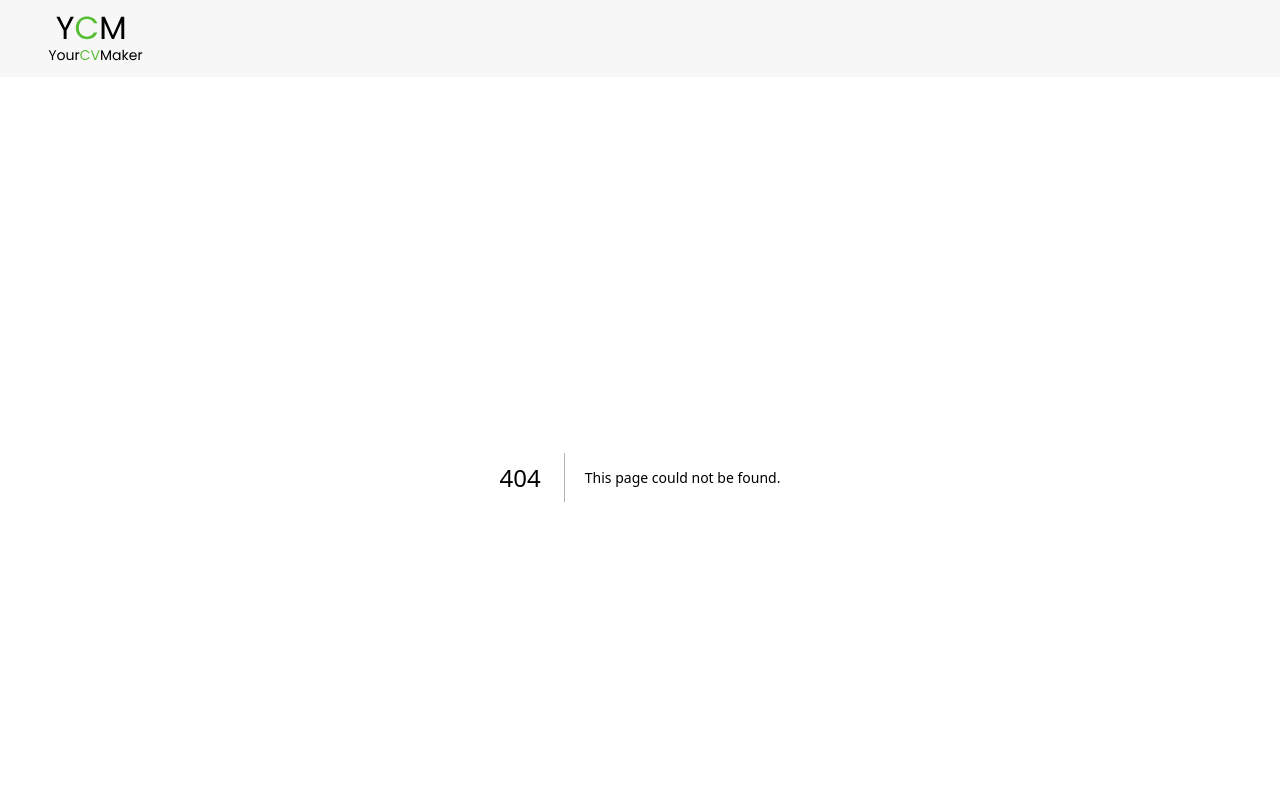
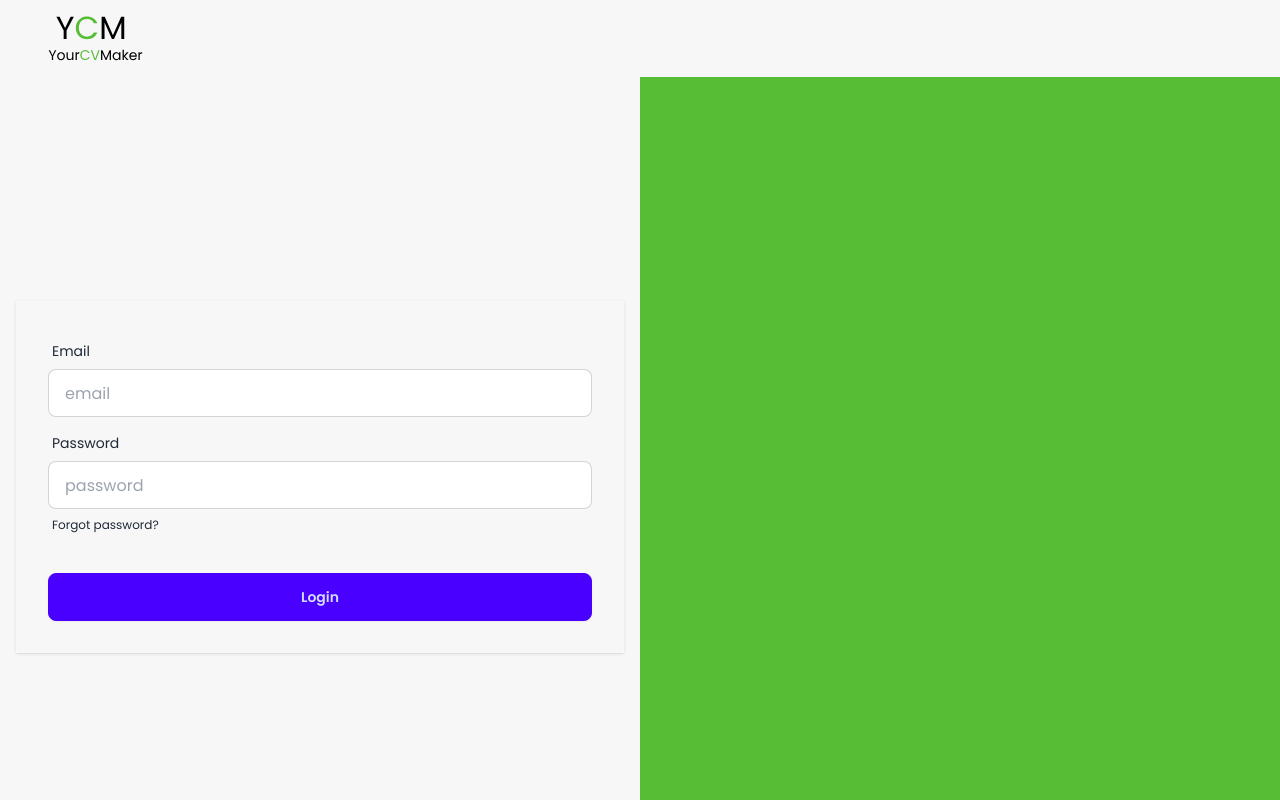
Before and after one commit to mizdebski77/YCM, a Next.js app: page /Log-In in a window 1280 px wide. Before the commit this address had no page. Shown: the top 800 px of the page. Built offline with nearby package versions, Linux system fonts and the light colour scheme.

Commit message:
Login panel added

```diff
--- /dev/null
+++ b/src/app/Log-In/page.tsx
@@ -0,0 +1,32 @@
+
+export default function LogIn() {
+    return (
+        <div className="  min-h-screen grid grid-cols-2">
+            <div className="hero-content flex-col lg:flex-row-reverse  min-h-screen w-full">
+                <form className="card-body max-w-2xl shadow">
+                    <div className="form-control">
+                        <label className="label">
+                            <span className="label-text">Email</span>
+                        </label>
+                        <input type="email" placeholder="email" className="input input-bordered" required />
+                    </div>
+                    <div className="form-control">
+                        <label className="label">
+                            <span className="label-text">Password</span>
+                        </label>
+                        <input type="password" placeholder="password" className="input input-bordered" required />
+                        <label className="label">
+                            <a href="#" className="label-text-alt link link-hover">Forgot password?</a>
+                        </label>
+                    </div>
+                    <div className="form-control mt-6">
+                        <button className="btn btn-primary">Login</button>
+                    </div>
+                </form>
+            </div>
+            <div className="hero-content flex-col lg:flex-row-reverse bg-green min-h-screen w-full">
+
+            </div>
+        </div>
+    )
+}
--- a/src/app/common/footer.tsx
+++ b/src/app/common/footer.tsx
@@ -1,4 +1,3 @@
-import React from 'react';
 import logo from '../common/Images/whiteLogo.svg';
 import buble from '../common/Images/footerBuble.svg'
 
--- a/src/app/common/navigation.tsx
+++ b/src/app/common/navigation.tsx
@@ -1,11 +1,10 @@
-import React from 'react';
 import logo from '../common/Images/blackLogo.svg';
 
 export const Navigation = () => {
     return (
         <nav className="navbar bg-[#f7f7f7] sticky top-0 z-20 px-12 py-4">
             <div className="navbar-start">
-                <a href='/hero' className="text-xl">
+                <a href='/Home' className="text-xl">
                     <img src={logo.src} alt='logo' />
                 </a>
             </div>
--- a/src/app/home/header.tsx
+++ b/src/app/home/header.tsx
@@ -29,16 +29,17 @@
                     viewport={{ once: true }}
                     transition={{ duration: 0.7 }}
                     className="md:flex grid items-center justify-center md:gap-5">
-                    <button
+                    <a
                         className="btn btn-acce border-none bg-green text-white btn-active hover:bg-lightgreen md:text-lg text-sm font-medium">
                         Creat your CV with AI
-                    </button>
+                    </a>
                     <span
                         className="divider divider-horizontal md:m-4 my-0 mx-auto">OR</span>
-                    <button
+                    <a
+                        href='/Log-In'
                         className="btn bg-blue border-none text-white hover:bg-lightblue md:text-lg text-sm font-medium ">
                         Log-In to yout account
-                    </button>
+                    </a>
                 </motion.div>
             </div>
 
```
